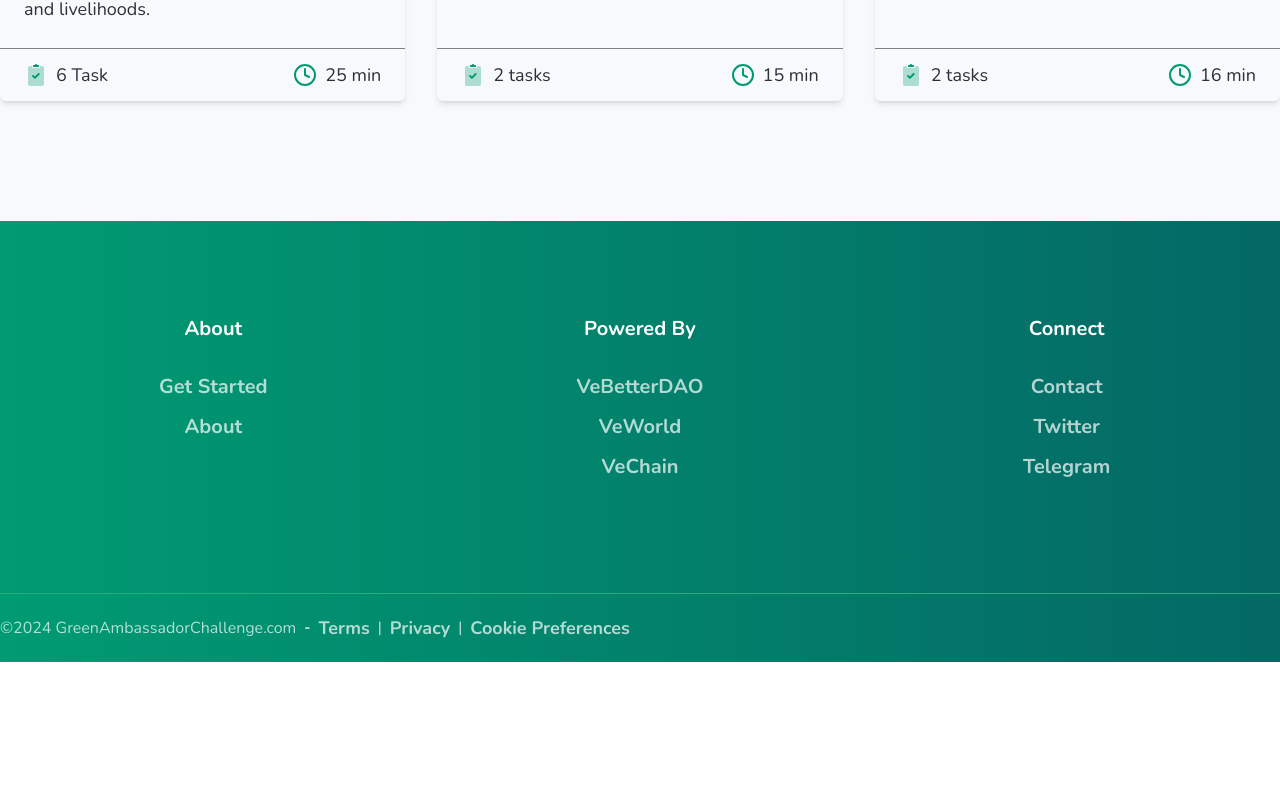
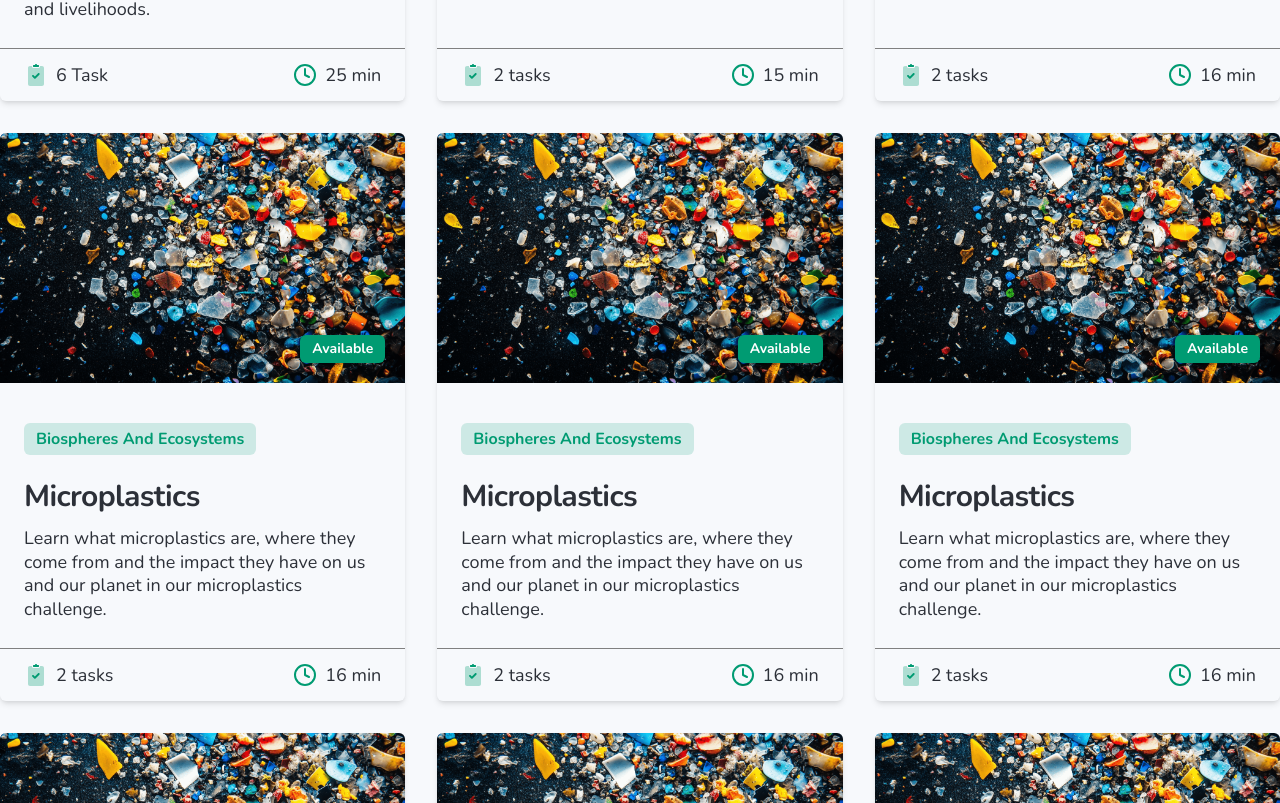
Before and after one commit to mnosumon/greenambassador, a React (Vite) app: page /challange in a window 1280 px wide. Shown: the part 2237-3040 px from the top of the page. Before the commit the page ends 2899 px from the top, so only its background shows below. Built offline with nearby package versions, Linux system fonts and the light colour scheme.

Commit message:
conditionaly map done with slice method used, slice method number ways working not index

```diff
--- a/src/components/ChallangeCard.jsx
+++ b/src/components/ChallangeCard.jsx
@@ -5,13 +5,16 @@ import Peragrap from "./utilities/Peragrap";
 import { TaskClip } from "../assets/svg/TaskClip";
 import { Clock } from "../assets/svg/Clock";
 import { challangeItem } from "../mapItem/challangeCard/CardObject";
-import { Link } from "react-router-dom";
+import { Link, useLocation } from "react-router-dom";
 
 const ChallangeCard = () => {
+  const location = useLocation();
+  const mapItemDevide =
+    location.pathname === "/" ? challangeItem.slice(0, 3) : challangeItem;
   return (
     <>
-      {challangeItem.length > 0 ? (
-        challangeItem.map((item, index) => (
+      {mapItemDevide.length > 0 ? (
+        mapItemDevide.map((item, index) => (
           <div
             key={index}
             className="w-full rounded-md shadow-md overflow-hidden relative transition-all duration-300 ease-in-out hover:shadow-[#8b8585] hover:scale-y-[1.03]"
--- a/src/mapItem/challangeCard/CardObject.jsx
+++ b/src/mapItem/challangeCard/CardObject.jsx
@@ -33,4 +33,64 @@ export const challangeItem = [
     task: "2 tasks",
     time: " 16 min",
   },
+  {
+    image: MicroplasticsMin,
+    isActive: "available",
+    category: "Biospheres and Ecosystems",
+    title: "Microplastics",
+    description:
+      "Learn what microplastics are, where they come from and the impact they have on us and our planet in our microplastics challenge.",
+    task: "2 tasks",
+    time: " 16 min",
+  },
+  {
+    image: MicroplasticsMin,
+    isActive: "available",
+    category: "Biospheres and Ecosystems",
+    title: "Microplastics",
+    description:
+      "Learn what microplastics are, where they come from and the impact they have on us and our planet in our microplastics challenge.",
+    task: "2 tasks",
+    time: " 16 min",
+  },
+  {
+    image: MicroplasticsMin,
+    isActive: "available",
+    category: "Biospheres and Ecosystems",
+    title: "Microplastics",
+    description:
+      "Learn what microplastics are, where they come from and the impact they have on us and our planet in our microplastics challenge.",
+    task: "2 tasks",
+    time: " 16 min",
+  },
+  {
+    image: MicroplasticsMin,
+    isActive: "available",
+    category: "Biospheres and Ecosystems",
+    title: "Microplastics",
+    description:
+      "Learn what microplastics are, where they come from and the impact they have on us and our planet in our microplastics challenge.",
+    task: "2 tasks",
+    time: " 16 min",
+  },
+  {
+    image: MicroplasticsMin,
+    isActive: "available",
+    category: "Biospheres and Ecosystems",
+    title: "Microplastics",
+    description:
+      "Learn what microplastics are, where they come from and the impact they have on us and our planet in our microplastics challenge.",
+    task: "2 tasks",
+    time: " 16 min",
+  },
+  {
+    image: MicroplasticsMin,
+    isActive: "available",
+    category: "Biospheres and Ecosystems",
+    title: "Microplastics",
+    description:
+      "Learn what microplastics are, where they come from and the impact they have on us and our planet in our microplastics challenge.",
+    task: "2 tasks",
+    time: " 16 min",
+  },
 ];
```
